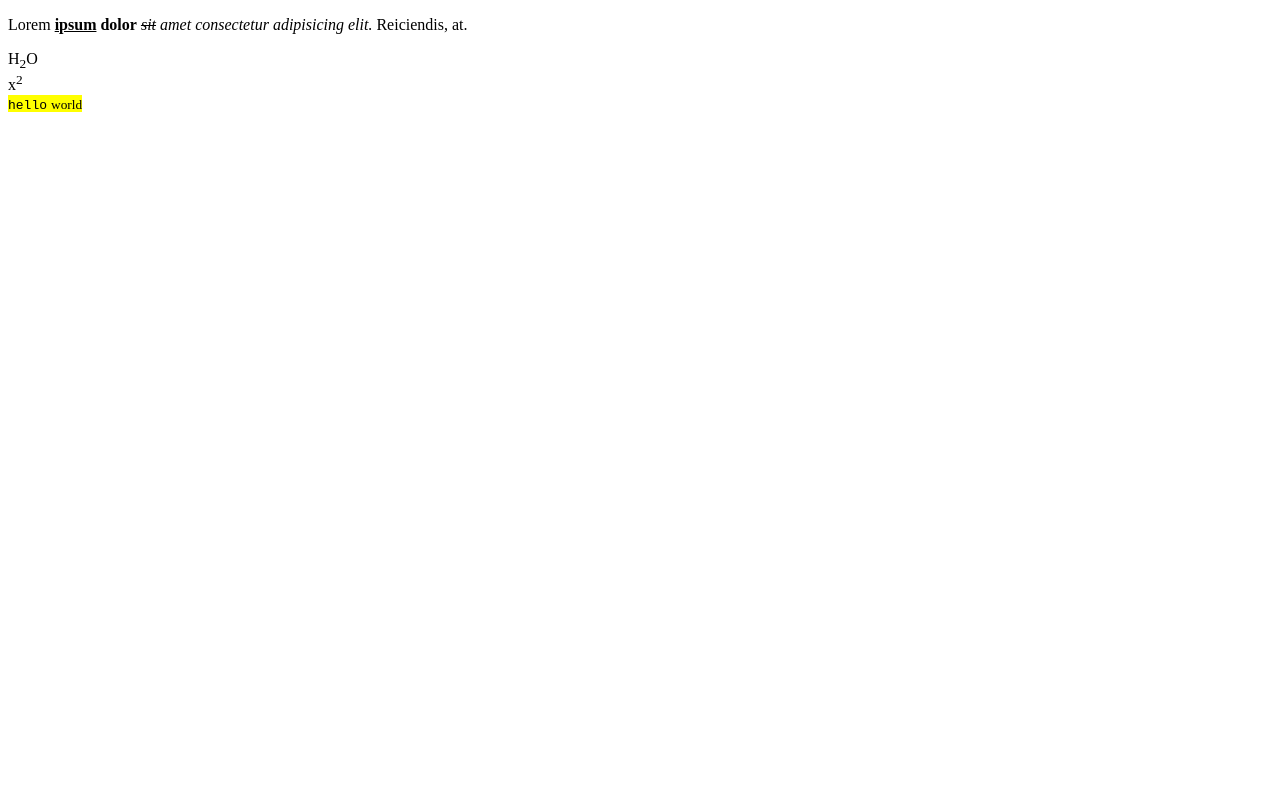
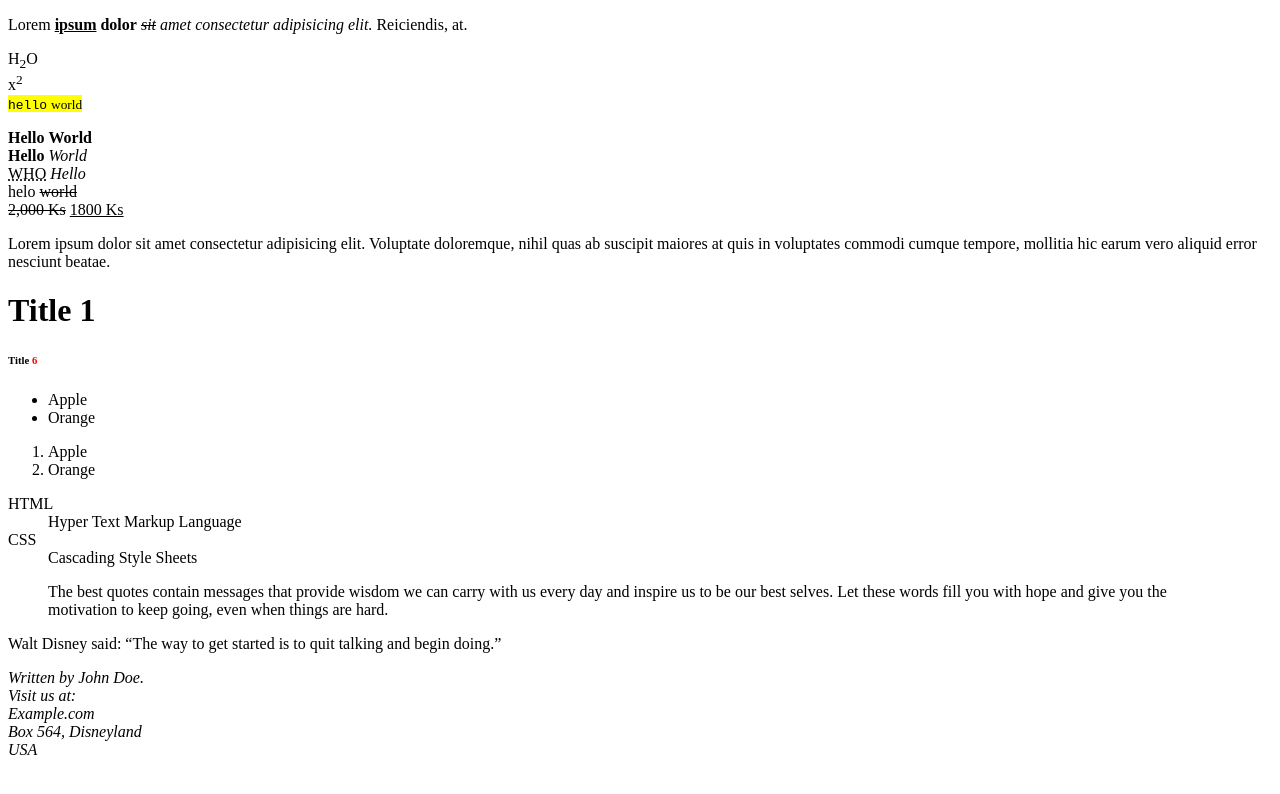
Before and after one commit to bablut/fe01, a plain HTML site: page index.html in a window 1280 px wide. Drawn offline with Linux system fonts and the light colour scheme.

Commit message:
text formatting elements part 2

```diff
--- a/index.html
+++ b/index.html
@@ -25,6 +25,47 @@
         </mark>
     </p>
 
+    <p>
+        <b>Hello</b> <strong>World</strong> <br />
+        <b>Hello</b> <em>World</em> <br />
+        <abbr title="World Health Organization">WHO</abbr>
+        <cite>Hello</cite><br />
+        <st>helo</st> <del>world</del> <br />
+        <del>2,000 Ks</del> <ins>1800 Ks</ins> <br />
+        <p>Lorem ipsum dolor sit amet consectetur adipisicing elit. Voluptate doloremque, nihil quas ab suscipit maiores at quis in voluptates commodi cumque tempore, mollitia hic earum vero aliquid error nesciunt beatae.</p>
+        <h1>Title 1</h1>
+        <h6>Title <span style="color: red;">6</span></h6>
+    </p>
+
+    <ul>
+        <li>Apple</li>
+        <li>Orange</li>
+    </ul>
+
+    <ol>
+        <li>Apple</li>
+        <li>Orange</li>
+    </ol>
+
+    <dl>
+        <dt>HTML</dt>
+        <dd>Hyper Text Markup Language</dd>
+
+        <dt>CSS</dt>
+        <dd>Cascading Style Sheets</dd>
+    </dl>
+
+    <blockquote cite="https://blog.hubspot.com/sales/famous-quotes">
+        The best quotes contain messages that provide wisdom we can carry with us every day and inspire us to be our best selves. Let these words fill you with hope and give you the motivation to keep going, even when things are hard.
+    </blockquote>
+    <p>Walt Disney said: <q>The way to get started is to quit talking and begin doing.</q></p>
+    <address>
+        Written by John Doe.<br>
+        Visit us at:<br>
+        Example.com<br>
+        Box 564, Disneyland<br>
+        USA
+    </address>
 </body>
 
 </html>
```
